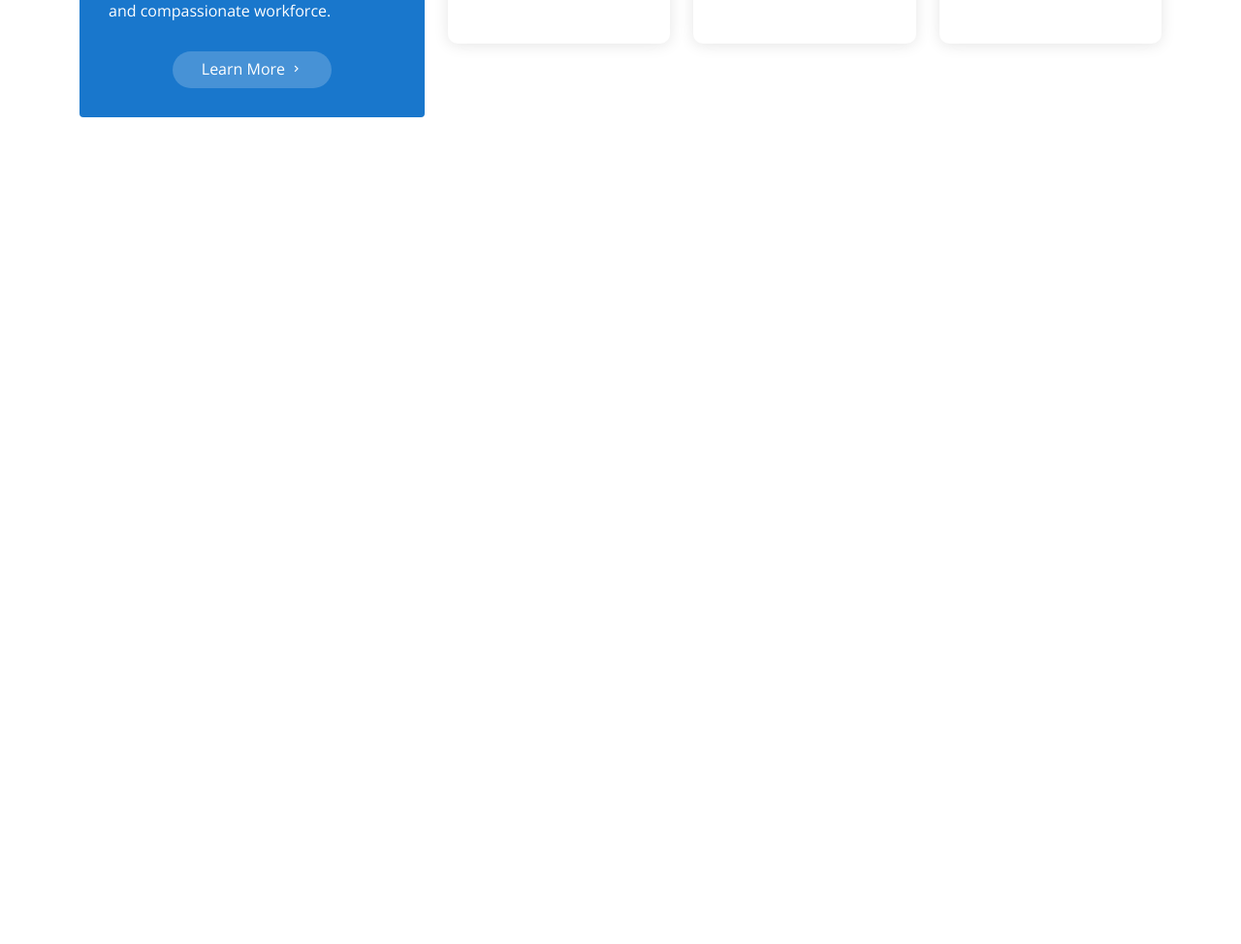
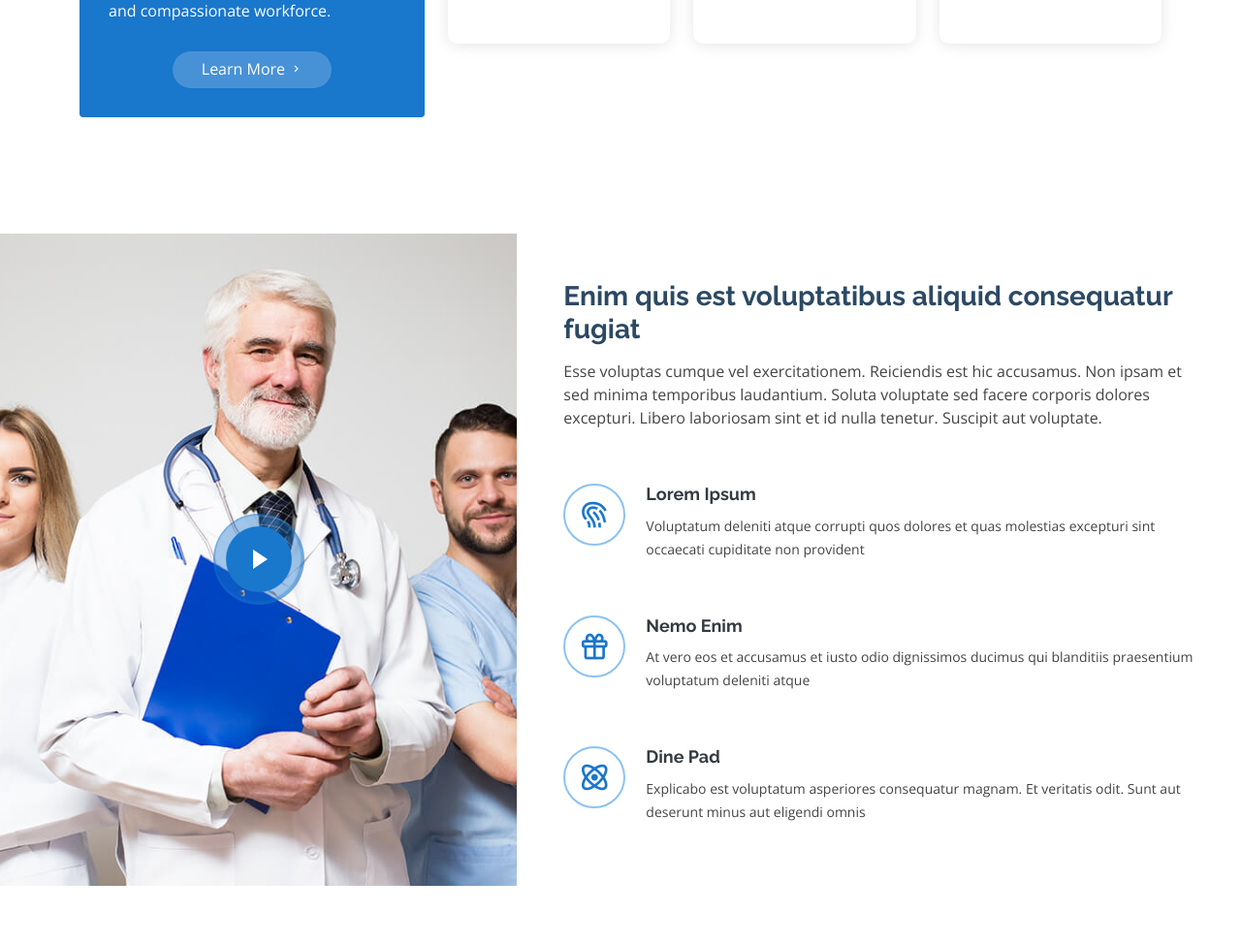
Before and after one commit to jsacap/djpeducation, a Django app: page / in a window 1280 px wide. Shown: the part 989-1963 px from the top of the page at 97% size. Before the commit the page ends 1110 px from the top, so only its background shows below. Run offline with Django 4.2, Linux system fonts and the light colour scheme; some libraries are stand-ins or nearby versions.

Commit message:
icon update

```diff
--- a/templates/home/home.html
+++ b/templates/home/home.html
@@ -143,17 +143,54 @@
                   <h4>Student Resources</h4>
                   <p>
                     Access online resources to and other useful material to help you stay up to date with latest...
-
                   </p>
                 </div>
               </div>
             </div>
-          </div><!-- End .content-->
+          </div>
+          <!-- End .content-->
         </div>
       </div>
 
     </div>
-  </section><!-- End Why Us Section -->
+  </section>
+  <!-- End Why Us Section -->
+  <!-- ======= About Section ======= -->
+  <section id="about" class="about">
+    <div class="container-fluid">
+
+      <div class="row">
+        <div class="col-xl-5 col-lg-6 video-box d-flex justify-content-center align-items-stretch position-relative">
+          <a href="https://media.istockphoto.com/id/1368673147/video/confident-medical-school-student-gives-presentation-about-the-human-skeletal-system.mp4?s=mp4-640x640-is&k=20&c=p_Eyg4RIg1IUviSFuXKotF1dchYSJ_moNGxH0hWb7K8=" class="glightbox play-btn mb-4"></a>
+        </div>
+
+        <div class="col-xl-7 col-lg-6 icon-boxes d-flex flex-column align-items-stretch justify-content-center py-5 px-lg-5">
+          <h3>Enim quis est voluptatibus aliquid consequatur fugiat</h3>
+          <p>Esse voluptas cumque vel exercitationem. Reiciendis est hic accusamus. Non ipsam et sed minima temporibus laudantium. Soluta voluptate sed facere corporis dolores excepturi. Libero laboriosam sint et id nulla tenetur. Suscipit aut voluptate.</p>
+
+          <div class="icon-box">
+            <div class="icon"><i class="bx bx-fingerprint"></i></div>
+            <h4 class="title"><a href="">Lorem Ipsum</a></h4>
+            <p class="description">Voluptatum deleniti atque corrupti quos dolores et quas molestias excepturi sint occaecati cupiditate non provident</p>
+          </div>
+
+          <div class="icon-box">
+            <div class="icon"><i class="bx bx-gift"></i></div>
+            <h4 class="title"><a href="">Nemo Enim</a></h4>
+            <p class="description">At vero eos et accusamus et iusto odio dignissimos ducimus qui blanditiis praesentium voluptatum deleniti atque</p>
+          </div>
+
+          <div class="icon-box">
+            <div class="icon"><i class="bx bx-atom"></i></div>
+            <h4 class="title"><a href="">Dine Pad</a></h4>
+            <p class="description">Explicabo est voluptatum asperiores consequatur magnam. Et veritatis odit. Sunt aut deserunt minus aut eligendi omnis</p>
+          </div>
+
+        </div>
+      </div>
+
+    </div>
+  </section><!-- End About Section -->
 
 
     <!-- Scripts -->
```
Also changed, not shown: static/home/img/apple-touch-icon.png, static/home/img/apple-touch-icon2.png (added), static/home/img/favicon.png.
